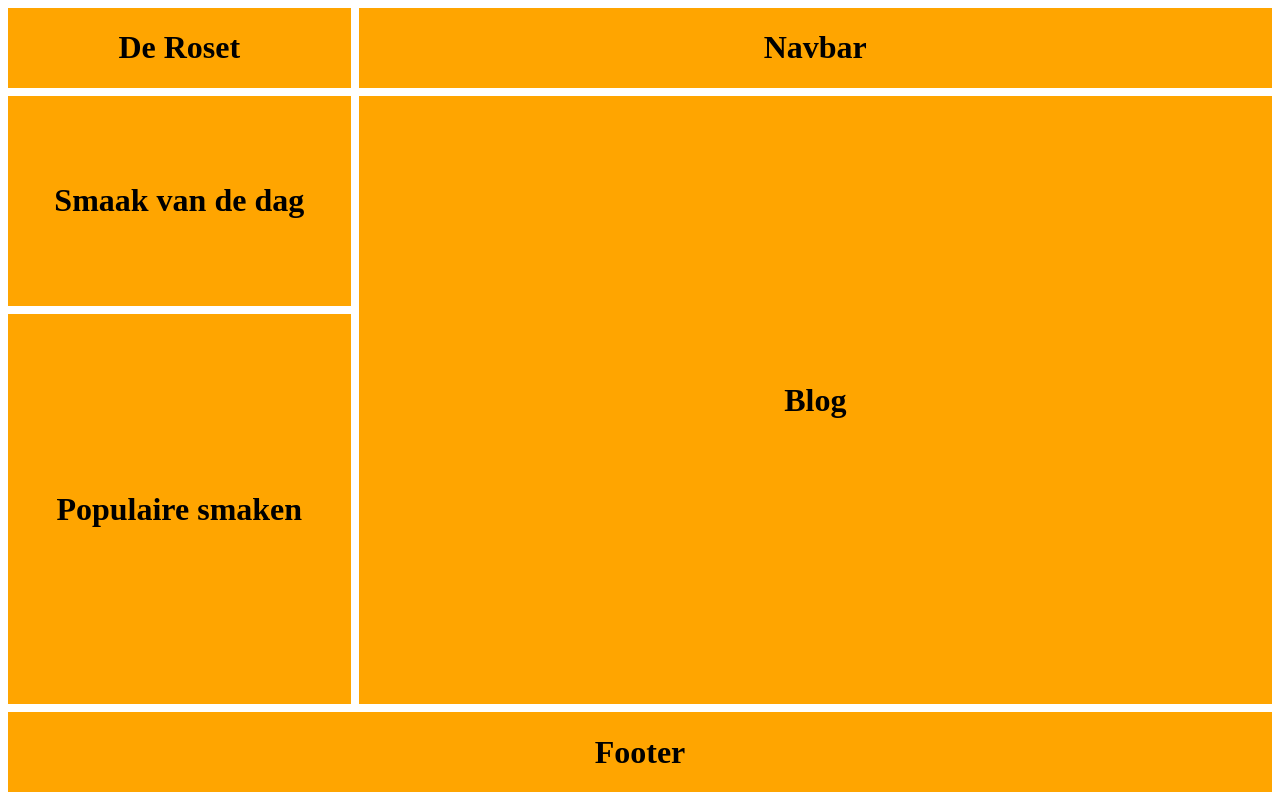
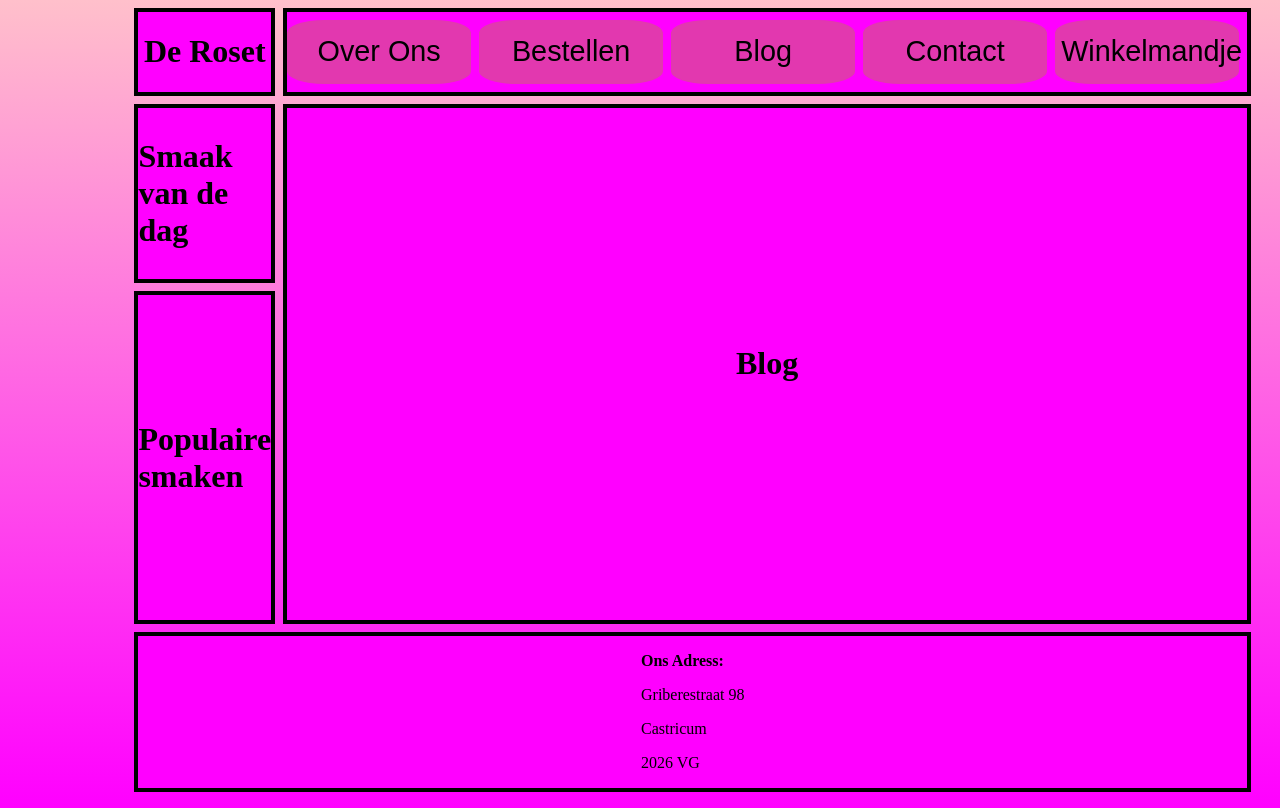
Before and after one commit to Wunaiii/De_Roset, a PHP site: page /homepage.php in a window 1280 px wide. Run offline with PHP 8.4, Linux system fonts and the light colour scheme.

Commit message:
nieuwe css sheet

```diff
--- /dev/null
+++ b/css/gridstyle.css
@@ -0,0 +1,50 @@
+body{
+    height: 99%;
+    background-image: linear-gradient(pink, magenta);
+}
+.container{
+    display: grid;
+    grid-template-columns: 3fr 8fr;
+    grid-template-rows: 1fr 3.5fr 6.5fr 1fr;
+    grid-gap: 8px;
+    height: 99%;
+    margin: 0% 10% 0% 10%;
+    width: 80%;
+}
+
+.item-top{
+    background-color: magenta;
+    border: black solid 4px;
+    display: flex;
+    justify-content: center;
+    align-items: center;
+}
+.item-mid{
+    background-color: magenta;
+    border: black solid 4px;
+    display: flex;
+    justify-content: center;
+    align-items: center;
+
+}
+.item-main{
+    background-color: magenta;
+    border: black solid 4px;
+    display: flex;
+    justify-content: center;
+    align-items: center;
+    grid-row-start: 2;
+   grid-row-end: 4;
+   grid-column-start: 2;
+   grid-column-end: 3;
+}
+.item-bot{
+    background-color: magenta;
+    border: black solid 4px;
+    display: flex;
+    justify-content: center;
+    align-items: center;
+    grid-column-start: 1;
+    grid-column-end: 3;
+
+}
--- a/css/style.css
+++ b/css/style.css
@@ -1,43 +1,25 @@
-body{
-    height: 99%;
-}
-.container{
-    display: grid;
-    grid-template-columns: 3fr 8fr;
-    grid-template-rows: 1fr 3.5fr 6.5fr 1fr;
-    grid-gap: 8px;
-    height: 99%;
-}
+  button {
+    margin-right: 1vh;
+    background-color: rgb(226, 56, 175);
+    border: rgb(177, 13, 128);  solid 1vh;
+    border-radius: 20%;
+    color: rgb(0, 0, 0);
+    text-align: center;
+    text-decoration: none;
+    display: inline-block;
+    font-size: 1.8rem;
+    height: 8vh;
+    width: 23vh;
+  }
+  button:hover{
+    color: rgb(0, 0, 0);
+    background-color: rgb(207, 21, 151); ;
+  }
 
-.item-top{
-    background-color: orange;
+  .buttonsul {
     display: flex;
-    justify-content: center;
-    align-items: center;
-}
-.item-mid{
-    background-color: orange;
-    display: flex;
-    justify-content: center;
-    align-items: center;
-
-}
-.item-main{
-    background-color: orange;
-    display: flex;
-    justify-content: center;
-    align-items: center;
-    grid-row-start: 2;
-   grid-row-end: 4;
-   grid-column-start: 2;
-   grid-column-end: 3;
-}
-.item-bot{
-    background-color: orange;
-    display: flex;
-    justify-content: center;
-    align-items: center;
-    grid-column-start: 1;
-    grid-column-end: 3;
-
-}
+    flex-direction: row;
+    list-style-type: none;
+    margin: 0;
+    padding: 0;
+  }
--- a/php/config/database.php
+++ b/php/config/database.php
@@ -6,3 +6,11 @@ $dbname = "de_roset";
 $mysqli = new mysqli($host, $dbuser, $dbpass, $dbname);
 $conn = mysqli_connect($host, $dbuser, $dbpass, $dbname);
 ?>
+<html>
+<head>
+<link rel="stylesheet" href="../css/style.css">
+<link rel="stylesheet" href="../css/gridstyle.css">
+</head>
+<body>
+</body>
+</html>
--- a/php/homepage.php
+++ b/php/homepage.php
@@ -1,19 +1,37 @@
 <?php
+require"../php/config/database.php";
 ?>
 
 <html>
     <head>
-        <link rel="stylesheet" href="../css/style.css">
+
         <!-- <link href="https://cdn.jsdelivr.net/npm/bootstrap@5.0.2/dist/css/bootstrap.min.css" rel="stylesheet" integrity="sha384-EVSTQN3/azprG1Anm3QDgpJLIm9Nao0Yz1ztcQTwFspd3yD65VohhpuuCOmLASjC" crossorigin="anonymous"> -->
     </head>
     <body>
         <div class="container">
             <div class="item-top item-1"> <h1> De Roset </h1> </div>
-            <div class="item-top item-2"> <h1>Navbar</h1> </div>
+            <div class="item-top item-2">
+                <ul class=buttonsul>
+                    <li> <button type="button">Over Ons</button> </li>
+                    <li> <button type="button">Bestellen</button> </li>
+                    <li> <button type="button">Blog</button> </li>
+                    <li> <button type="button">Contact</button> </li>
+                    <li> <button type="button">Winkelmandje</button> </li>
+                </ul>
+            </div>
             <div class="item-mid item-3"><h1> Smaak van de dag</h1> </div>
             <div class="item-mid item-4"> <h1>Populaire smaken</h1> </div>
             <div class="item-main item-5"> <h1>Blog</h1> </div>
-            <div class="item-bot item-6"> <h1>Footer</h1> </div>
+            <div class="item-bot item-6">
+                <ul class="buttonsul">
+                    <li>
+                         <p><b> Ons Adress: </b></p>
+                         <p> Griberestraat 98 </p>
+                         <p> Castricum </p>
+                         <p> 2026 VG </p>
+                    </li>
+                </ul>
+            </div>
         </div>
     </body>
 </html>
```
